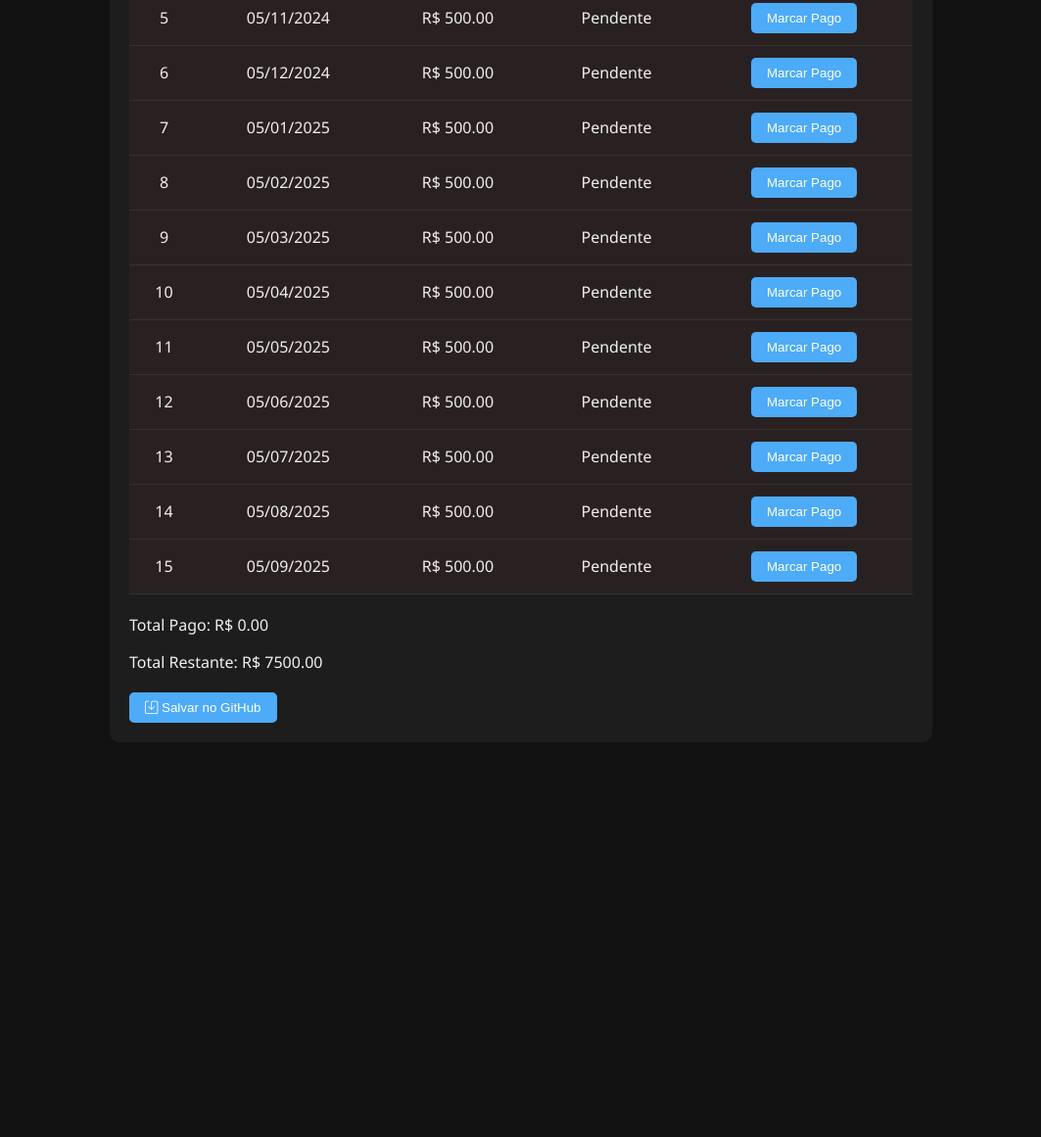
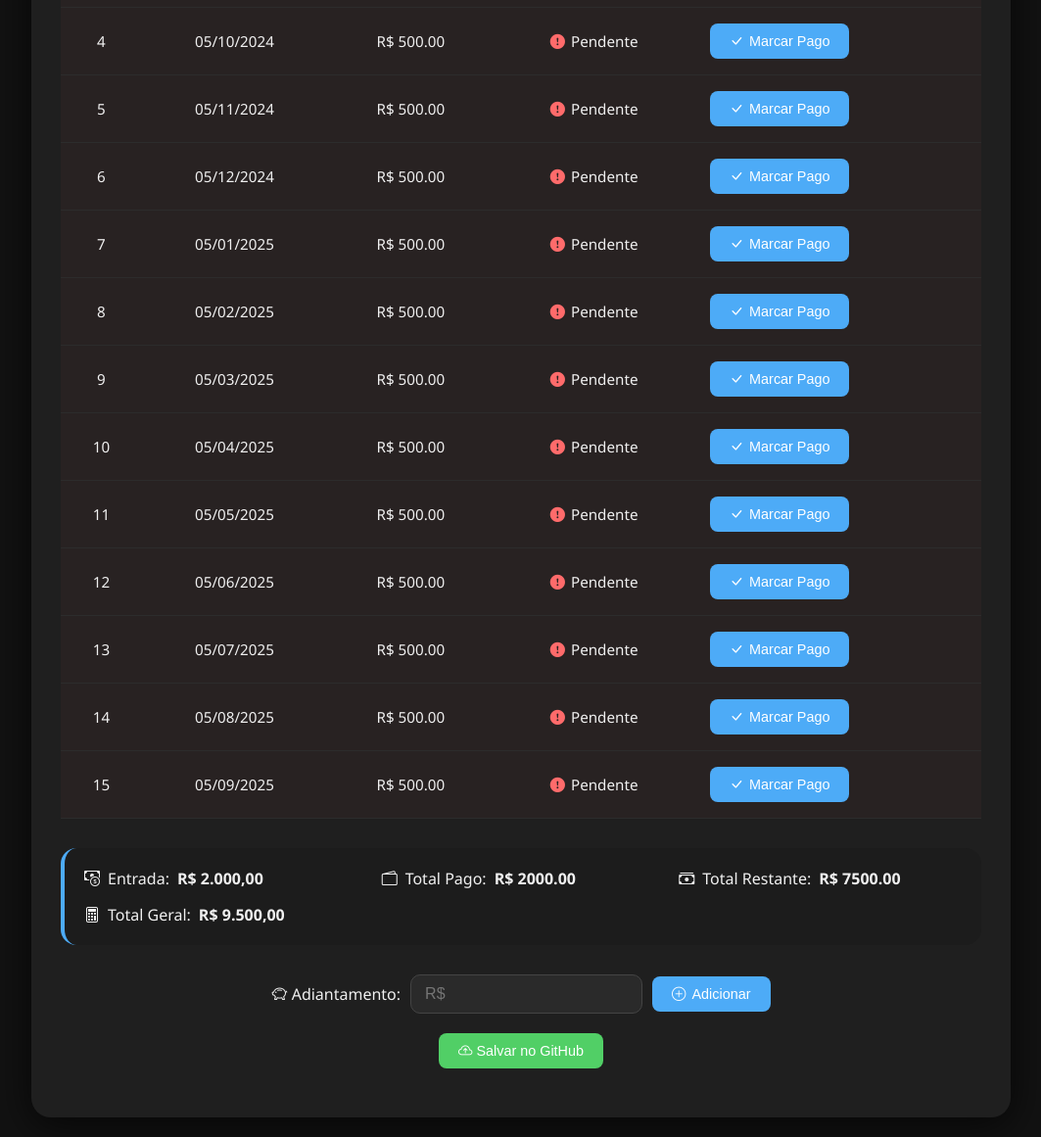
Before and after one commit to akirqX/motoca, a plain HTML site: page index.html in a window 1280 px wide. Shown: the part 406-1567 px from the top of the page at 98% size, without its empty margins (108-1171 px from the left). Before the commit the page ends 1184 px from the top, so only its background shows below. Drawn offline with nearby package versions, Linux system fonts and the light colour scheme.

Commit message:
Update index.html

````diff
--- a/index.html
+++ b/index.html
@@ -8,12 +8,17 @@
   <style>
     :root {
       --bg: #121212;
-      --bg-light: rgba(31, 31, 31, 0.85);
+      --bg-light: #1f1f1f;
       --text: #f0f0f0;
       --primary: #4dabf7;
       --success: #51cf66;
       --danger: #ff6b6b;
       --muted: #999;
+      --border: #2c2c2c;
+    }
+
+    * {
+      box-sizing: border-box;
     }
 
     body {
@@ -22,50 +27,159 @@
       background: var(--bg);
       color: var(--text);
       padding: 20px;
+      overflow-x: hidden;
+    }
+
+    h1 {
+      color: var(--primary);
+      text-align: center;
+      margin-bottom: 20px;
+      animation: fadeInDown 1s ease;
     }
 
     .container {
       background: var(--bg-light);
-      padding: 20px;
-      border-radius: 10px;
-      max-width: 800px;
+      padding: 30px;
+      border-radius: 20px;
+      box-shadow: 0 8px 40px rgba(0, 0, 0, 0.7);
+      max-width: 1000px;
       margin: 0 auto;
+      animation: fadeIn 1.2s ease-in-out;
     }
 
     table {
       width: 100%;
       border-collapse: collapse;
-      margin: 20px 0;
+      margin-top: 20px;
     }
 
     th, td {
-      padding: 12px;
+      padding: 16px;
       text-align: center;
-      border-bottom: 1px solid #333;
+      border-bottom: 1px solid var(--border);
+      font-size: 0.95rem;
     }
 
     th {
       background: var(--primary);
       color: white;
+      font-weight: 600;
+      letter-spacing: 1px;
+    }
+
+    tr:hover td {
+      background-color: rgba(255, 255, 255, 0.03);
+      transition: background 0.3s ease;
+    }
+
+    tr.pago td {
+      background-color: rgba(81, 207, 102, 0.08);
+      transition: background-color 0.3s;
+    }
+
+    tr.falta td {
+      background-color: rgba(255, 107, 107, 0.04);
+      transition: background-color 0.3s;
     }
 
     button {
-      padding: 8px 16px;
+      padding: 10px 20px;
       border: none;
-      border-radius: 5px;
+      border-radius: 8px;
+      font-size: 0.9rem;
       cursor: pointer;
+      transition: all 0.3s ease;
+      display: flex;
+      align-items: center;
+      gap: 6px;
+    }
+
+    .btn-pagar {
       background: var(--primary);
       color: white;
     }
 
-    .pago { background: rgba(81, 207, 102, 0.1); }
-    .falta { background: rgba(255, 107, 107, 0.05); }
+    .btn-pagar:hover {
+      background: #339af0;
+      transform: scale(1.05);
+    }
+
+    .btn-pago {
+      background: var(--muted);
+      color: #ccc;
+      cursor: default;
+    }
+
+    .btn-salvar {
+      background: var(--success);
+      color: white;
+      margin: 20px auto;
+      display: block;
+    }
+
+    .btn-salvar:hover {
+      background: #40a350;
+      transform: scale(1.05);
+    }
+
+    .total-box {
+      margin-top: 30px;
+      background: #1c1c1c;
+      padding: 20px;
+      border-radius: 16px;
+      display: grid;
+      grid-template-columns: repeat(auto-fit, minmax(220px, 1fr));
+      gap: 15px;
+      border-left: 4px solid var(--primary);
+    }
+
+    .total-box p {
+      margin: 0;
+      display: flex;
+      align-items: center;
+      gap: 8px;
+    }
+
+    .input-group {
+      margin-top: 30px;
+      display: flex;
+      gap: 10px;
+      align-items: center;
+      justify-content: center;
+      flex-wrap: wrap;
+    }
+
+    input[type='number'] {
+      padding: 10px 14px;
+      border-radius: 10px;
+      background: #2a2a2a;
+      border: 1px solid #444;
+      color: var(--text);
+      font-size: 1rem;
+      min-width: 150px;
+    }
+
+    .status {
+      display: flex;
+      align-items: center;
+      justify-content: center;
+      gap: 6px;
+    }
+
+    @keyframes fadeIn {
+      from { opacity: 0; transform: translateY(20px); }
+      to { opacity: 1; transform: translateY(0); }
+    }
+
+    @keyframes fadeInDown {
+      from { opacity: 0; transform: translateY(-20px); }
+      to { opacity: 1; transform: translateY(0); }
+    }
   </style>
 </head>
 <body>
+  <h1><i class="bi bi-speedometer2"></i> Pagamento da Moto</h1>
   <div class="container">
-    <h1><i class="bi bi-speedometer2"></i> Pagamento da Moto</h1>
-
     <table id="tabelaParcelas">
       <thead>
         <tr>
@@ -79,46 +193,59 @@
       <tbody></tbody>
     </table>
 
-    <div>
-      <p>Total Pago: R$ <span id="totalPago">0.00</span></p>
-      <p>Total Restante: R$ <span id="totalRestante">0.00</span></p>
+    <div class="total-box">
+      <p><i class="bi bi-cash-coin text-success"></i> Entrada: <strong>R$ 2.000,00</strong></p>
+      <p><i class="bi bi-wallet2"></i> Total Pago: <strong>R$ <span id="totalPago">0.00</span></strong></p>
+      <p><i class="bi bi-cash-stack"></i> Total Restante: <strong>R$ <span id="totalRestante">0.00</span></strong></p>
+      <p><i class="bi bi-calculator"></i> Total Geral: <strong>R$ 9.500,00</strong></p>
     </div>
 
-    <div style="margin-top: 20px;">
-      <button onclick="salvarDados()">
-        <i class="bi bi-save"></i> Salvar no GitHub
-      </button>
+    <div class="input-group">
+      <label for="adiantamento"><i class="bi bi-piggy-bank"></i> Adiantamento:</label>
+      <input type="number" id="adiantamento" step="0.01" placeholder="R$" />
+      <button class="btn-pagar" onclick="adicionarAdiantamento()"><i class="bi bi-plus-circle"></i> Adicionar</button>
     </div>
+
+    <button class="btn-salvar" onclick="salvarDados()">
+      <i class="bi bi-cloud-arrow-up"></i> Salvar no GitHub
+    </button>
   </div>
 
   <script>
-    // Configuração - SUBSTITUA com seus dados!
+    // Configuração do Repositório
     const REPO_OWNER = "SEU_USUARIO_GITHUB";
     const REPO_NAME = "SEU_REPOSITORIO";
 
-    // Dados iniciais
+    // Dados da moto
     const parcelasTotais = 15;
     const valorParcela = 500;
+    const entrada = 2000;
     let parcelas = [];
-    let totalPago = 0;
-    let totalRestante = 0;
+    let totalPago = entrada;
+    let totalRestante = parcelasTotais * valorParcela;
+    let adiantamentoExtra = 0;
 
-    // Carrega dados do localStorage ou gera parcelas
+    // Carrega dados salvos
     function carregarDados() {
       const salvos = localStorage.getItem("parcelas");
       if (salvos) {
         parcelas = JSON.parse(salvos);
+        adiantamentoExtra = parseFloat(localStorage.getItem("adiantamentoExtra")) || 0;
       } else {
         gerarParcelas();
       }
       renderTabela();
     }
 
-    // Gera as parcelas iniciais (1ª parcela em Julho/2024)
+    // Gera as parcelas iniciais (1ª parcela em 05/07/2024)
     function gerarParcelas() {
       for (let i = 0; i < parcelasTotais; i++) {
         const data = new Date(2024, 6 + i, 5); // Julho = mês 6
-        const dataFormatada = data.toLocaleDateString('pt-BR');
+        const dataFormatada = data.toLocaleDateString('pt-BR', {
+          day: '2-digit',
+          month: '2-digit',
+          year: 'numeric'
+        });
         parcelas.push({
           id: i + 1,
           data: dataFormatada,
@@ -133,24 +260,30 @@
       const tbody = document.querySelector("#tabelaParcelas tbody");
       tbody.innerHTML = "";
 
-      totalPago = 0;
-      totalRestante = 0;
+      totalPago = entrada + adiantamentoExtra;
+      totalRestante = parcelasTotais * valorParcela;
 
       parcelas.forEach(parcela => {
         const tr = document.createElement("tr");
         tr.className = parcela.pago ? "pago" : "falta";
 
+        const status = parcela.pago
+          ? `<span class='status'><i class="bi bi-check-circle-fill" style="color: var(--success)"></i> Paga</span>`
+          : `<span class='status'><i class="bi bi-exclamation-circle-fill" style="color: var(--danger)"></i> Pendente</span>`;
+
+        const botao = parcela.pago
+          ? `<button class='btn-pago' disabled><i class="bi bi-lock-fill"></i> Pago</button>`
+          : `<button class='btn-pagar' onclick="marcarPago(${parcela.id})"><i class="bi bi-check-lg"></i> Marcar Pago</button>`;
+
         if (parcela.pago) totalPago += parcela.valor;
-        else totalRestante += parcela.valor;
+        if (parcela.pago) totalRestante -= parcela.valor;
 
         tr.innerHTML = `
           <td>${parcela.id}</td>
           <td>${parcela.data}</td>
           <td>R$ ${parcela.valor.toFixed(2)}</td>
-          <td>${parcela.pago ? "Paga" : "Pendente"}</td>
-          <td><button onclick="marcarPago(${parcela.id})">
-            ${parcela.pago ? "✔️" : "Marcar Pago"}
-          </button></td>
+          <td>${status}</td>
+          <td>${botao}</td>
         `;
         tbody.appendChild(tr);
       });
@@ -162,34 +295,55 @@
     // Marca parcela como paga
     function marcarPago(id) {
       const parcela = parcelas.find(p => p.id === id);
-      parcela.pago = true;
-      renderTabela();
+      if (!parcela.pago) {
+        parcela.pago = true;
+        salvarLocal();
+        renderTabela();
+      }
+    }
+
+    // Adiciona adiantamento
+    function adicionarAdiantamento() {
+      const valor = parseFloat(document.getElementById("adiantamento").value);
+      if (!isNaN(valor) && valor > 0) {
+        adiantamentoExtra += valor;
+        salvarLocal();
+        renderTabela();
+        document.getElementById("adiantamento").value = "";
+      }
+    }
+
+    // Salva localmente
+    function salvarLocal() {
+      localStorage.setItem("parcelas", JSON.stringify(parcelas));
+      localStorage.setItem("adiantamentoExtra", adiantamentoExtra);
     }
 
     // Prepara para salvar no GitHub
     function salvarDados() {
       const dados = {
         parcelas,
+        adiantamentoExtra,
         lastUpdated: new Date().toISOString()
       };
 
       const jsonStr = JSON.stringify(dados, null, 2);
 
       // 1. Salva localmente
-      localStorage.setItem("parcelas", JSON.stringify(parcelas));
+      salvarLocal();
 
       // 2. Abre issue com instruções
       const url = `https://github.com/${REPO_OWNER}/${REPO_NAME}/issues/new?` +
         `title=Atualizar+Pagamentos&` +
         `body=${encodeURIComponent(
-          "Substitua o conteúdo de 'db/pagamentos.json' por:\n\n```json\n" +
+          "Substitua TODO o conteúdo de 'db/pagamentos.json' por:\n\n```json\n" +
           jsonStr +
-          "\n```\n\n*Copie todo o texto acima*"
+          "\n```\n\n*Copie todo o texto entre os marcadores ```json*"
         )}`;
 
       window.open(url, '_blank');
 
-      alert("1. Copie o JSON\n2. Cole no arquivo pagamentos.json\n3. Faça commit manual");
+      alert("1. Copie o JSON da issue\n2. Cole em db/pagamentos.json\n3. Faça commit manual");
     }
 
     // Inicia o app
````
